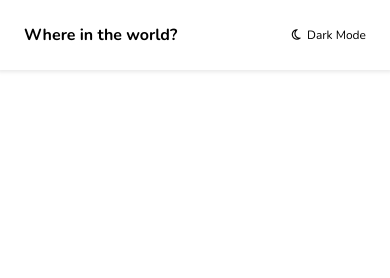
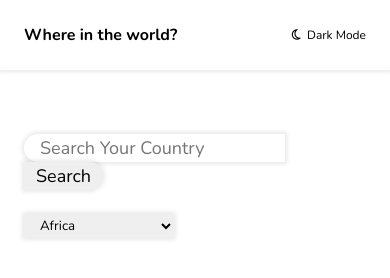
Before and after one commit to shashvat53/countries-api-project, a plain HTML site: page index.html in a window 390 px wide. Drawn offline with nearby package versions, Linux system fonts and the light colour scheme; no server answers.

Commit message:
first commit

```diff
--- a/index.html
+++ b/index.html
@@ -20,11 +20,24 @@
   <body>
     <header>
       <div class="header-content">
-        <h2>Where in the world?</h2>
+        <h2><a href="/">Where in the world?</a></h2>
         <p><i class="fa-regular fa-moon"></i>&nbsp;&nbsp;Dark Mode</p>
       </div>
     </header>
     <main>
+      <div class="search-filter-container">
+        <div class="search-container">
+          <input type="text" placeholder="Search Your Country" />
+          <button>Search</button>
+        </div>
+        <select class="filter-by-region">
+          <option value="Africa">Africa</option>
+          <option value="America">America</option>
+          <option value="Asia">Asia</option>
+          <option value="Europe">Europe</option>
+          <option value="Oceania">Oceania</option>
+        </select>
+      </div>
       <div class="country-container">
         <!-- <a href="#" class="country-card">
           <img src="https://flagcdn.com/sa.svg" alt="" />
--- a/script.js
+++ b/script.js
@@ -1,9 +1,25 @@
 const container = document.querySelector(".country-container");
 // console.log(container);
+const filterByRegion = document.querySelector(".filter-by-region");
+// console.log(filterByRegion);
+const searchInput = document.querySelector(".search-container input");
+let allCountriesData;
+
 fetch("https://restcountries.com/v3.1/all")
   .then((res) => res.json())
   .then((data) => {
-    console.log(data.length);
+    renderCountries(data);
+    allCountriesData = data;
+  });
+
+filterByRegion.addEventListener("change", (e) => {
+  fetch(`https://restcountries.com/v3.1/region/${filterByRegion.value}`)
+    .then((res) => res.json())
+    .then(renderCountries);
+});
+
+function renderCountries(data) {
+  container.innerHTML = "";
   data.forEach((country) => {
     // console.log(country);
 
@@ -24,4 +40,9 @@ fetch("https://restcountries.com/v3.1/all")
     countryCard.innerHTML = cardHTML;
     container.append(countryCard);
   });
+}
+
+searchInput.addEventListener("input", (e) => {
+  console.log(e.target.value);
+  console.log(allCountriesData);
 });
--- a/style.css
+++ b/style.css
@@ -22,15 +22,20 @@ header{
     justify-content: space-between;
     align-items: center;
 }
+.header-content h2 a{
+    text-decoration: none;
+    color: inherit;
+}
 main{
     padding: 24px;
 }
 .country-container{
-    max-width: 1600px;
+    max-width: 1400px;
     margin-inline: auto;
     display: flex;
     gap: 64px;
     flex-wrap: wrap;
+    /* justify-content: space-between; */
     margin-top: 64px;
 }
 .country-card{
@@ -55,12 +60,45 @@ main{
 }
 .card-text h2{
     margin-bottom: 24px;
+
 }
 .card-text p{
     margin-bottom: 10px;
 }
-
-
+.search-filter-container{
+    max-width: 1400px;
+    margin-inline: auto;
+    margin-top: 40px;
+    display: flex;
+    justify-content: space-between;
+    align-items: center;
+}
+.search-container input{
+    padding: 2px 16px;
+    border-top-left-radius: 50px;
+    border-bottom-left-radius: 50px;
+    box-shadow: 0px 0px 4px 2px rgba(0,0,0,0.09);
+    border: none;
+    outline: none;
+    font-size: 18px;
+}
+.search-container button{
+    padding: 2px 12px;
+    border-top-right-radius: 50px;
+    border-bottom-right-radius: 50px;
+    box-shadow: 0px 0px 4px 2px rgba(0,0,0,0.09);
+    border: none;
+    font-size: 18px;
+    cursor: pointer;
+}
+.filter-by-region{
+    width: 150px;
+    padding: 2px 12px ;
+    border: none;
+    outline: none;
+    box-shadow: 0px 0px 4px 2px rgba(0,0,0,0.09);
+    border-radius: 2px;
+}
 @media (max-width: 1165px) {
     .header-content{
         max-width: 1000px;
@@ -75,7 +113,10 @@ main{
 
         margin-top: 72px;
     }
+    .search-filter-container{
+        max-width: 1000px;
 
+    }
 }
 @media (max-width: 482px){
     .header-content h2{
@@ -86,4 +127,9 @@ main{
         font-size: 12px;
 
     }
+    .search-filter-container{
+        flex-direction: column;
+        align-items: flex-start;
+        gap: 24px;
+    }
 }
```
Also changed, not shown: country.css (+9 -2 lines), country.html (+5 -11 lines), country.js (+20 -1 lines). Lines whose indentation alone changed are shown as unchanged.
